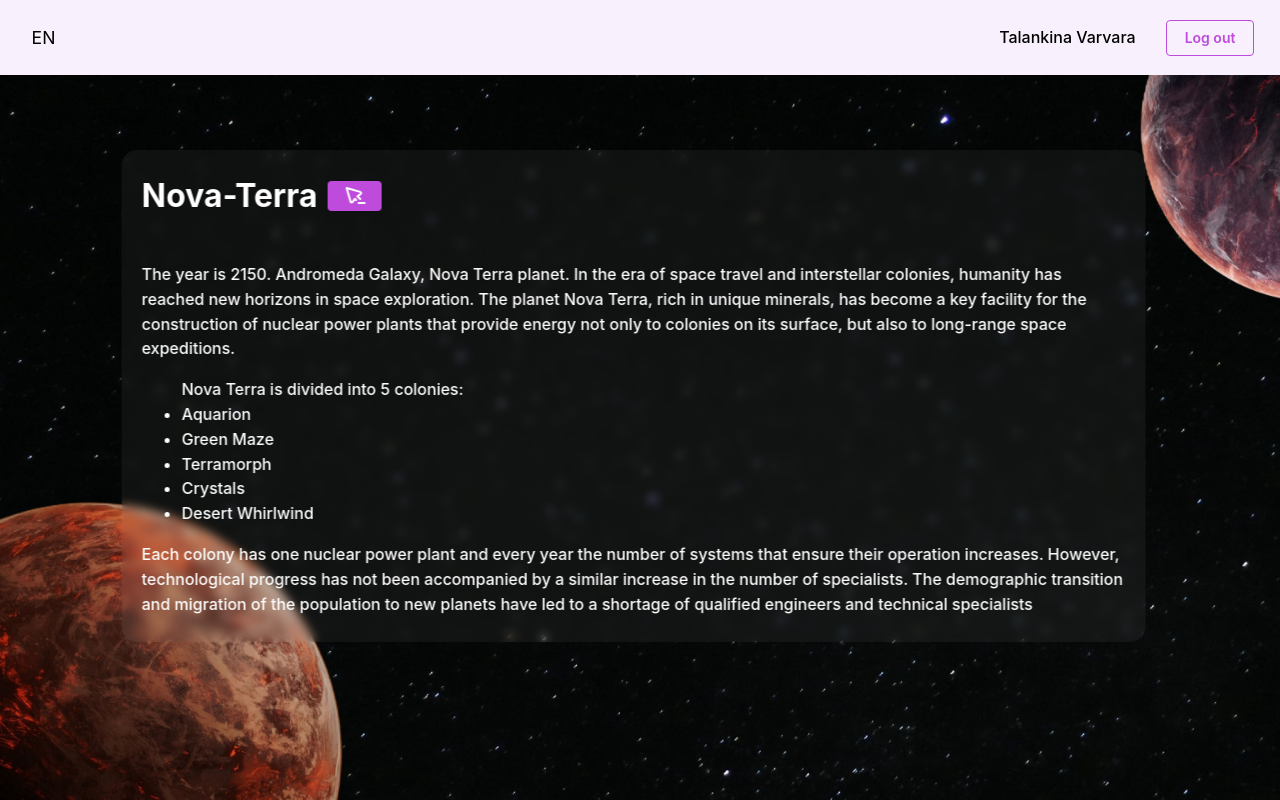
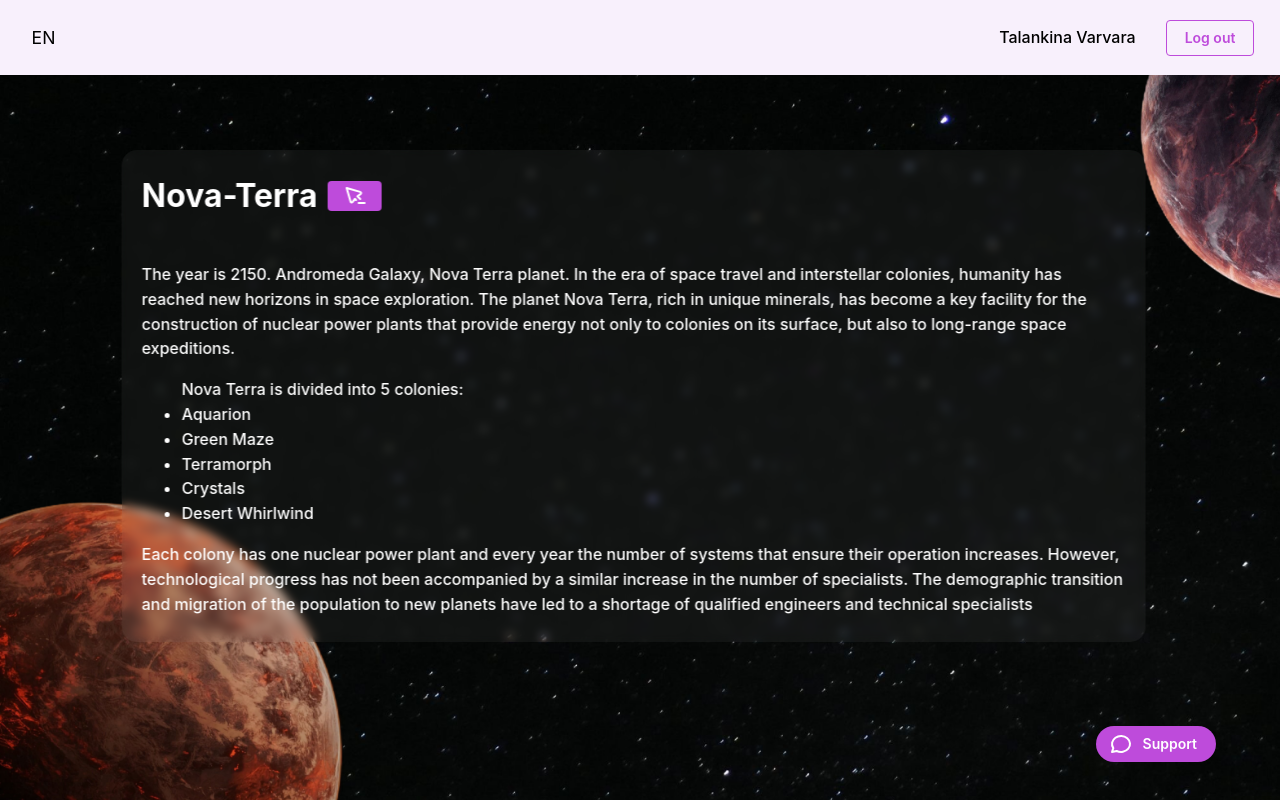
Before and after one commit to Tifftal/AtomHack-Final-frontend, a React (Vite) app: page / in a window 1280 px wide. Built offline with nearby package versions, Linux system fonts and the light colour scheme.

Commit message:
chat btn

```diff
--- a/src/app/App.tsx
+++ b/src/app/App.tsx
@@ -8,12 +8,14 @@ import { theme } from './ThemeProvider';
 import MainPage from '../pages/MainPage/MainPage';
 import Navbar from '../widgets/Navbar/Navbar';
 import NotFound from '../pages/NotFound/NotFound';
+import ChatBtn from '../enteties/ChatBtn/ChatBtn';
 
 function App() {
   return (
     <MantineProvider theme={theme}>
       <BrowserRouter>
         <Navbar />
+        <ChatBtn />
         <Routes>
           <Route path='/auth' element={<Auth />} />
           <Route path='/registration' element={<Registration />} />
--- /dev/null
+++ b/src/enteties/ChatBtn/ChatBtn.module.scss
@@ -0,0 +1,6 @@
+.chatbtn {
+    position: absolute;
+    bottom: 3vw;
+    right: 5vw;
+    z-index: 999;
+}
--- /dev/null
+++ b/src/enteties/ChatBtn/ChatBtn.tsx
@@ -0,0 +1,18 @@
+import { Button } from '@mantine/core';
+import { IconMessageCircle2 } from '@tabler/icons-react';
+import s from './ChatBtn.module.scss';
+import { useTranslation } from 'react-i18next';
+
+const ChatBtn = () => {
+    const {t} = useTranslation();
+
+    return (
+        <div className={s.chatbtn}>
+            <Button justify="center" leftSection={<IconMessageCircle2 />} variant="fiiled" mt="md" radius="xl">
+                {t("chatbtn.title")}
+            </Button>
+        </div>
+    )
+}
+
+export default ChatBtn;
--- a/src/translation/translation/en.json
+++ b/src/translation/translation/en.json
@@ -60,6 +60,9 @@
             "password": "The password must contain at least 6 characters",
             "err": "Password mismatch",
             "wrongcode": "Incorrect code"
+        },
+        "chatbtn": {
+            "title": "Support"
         }
     }
 }
--- a/src/translation/translation/ru.json
+++ b/src/translation/translation/ru.json
@@ -59,6 +59,9 @@
             "password": "Пароль должен содержать не менее 6 символов",
             "err": "Пароли не совпадают",
             "wrongcode": "Неверный код"
+        },
+        "chatbtn": {
+            "title": "Поддержка"
         }
     }
 }
```
